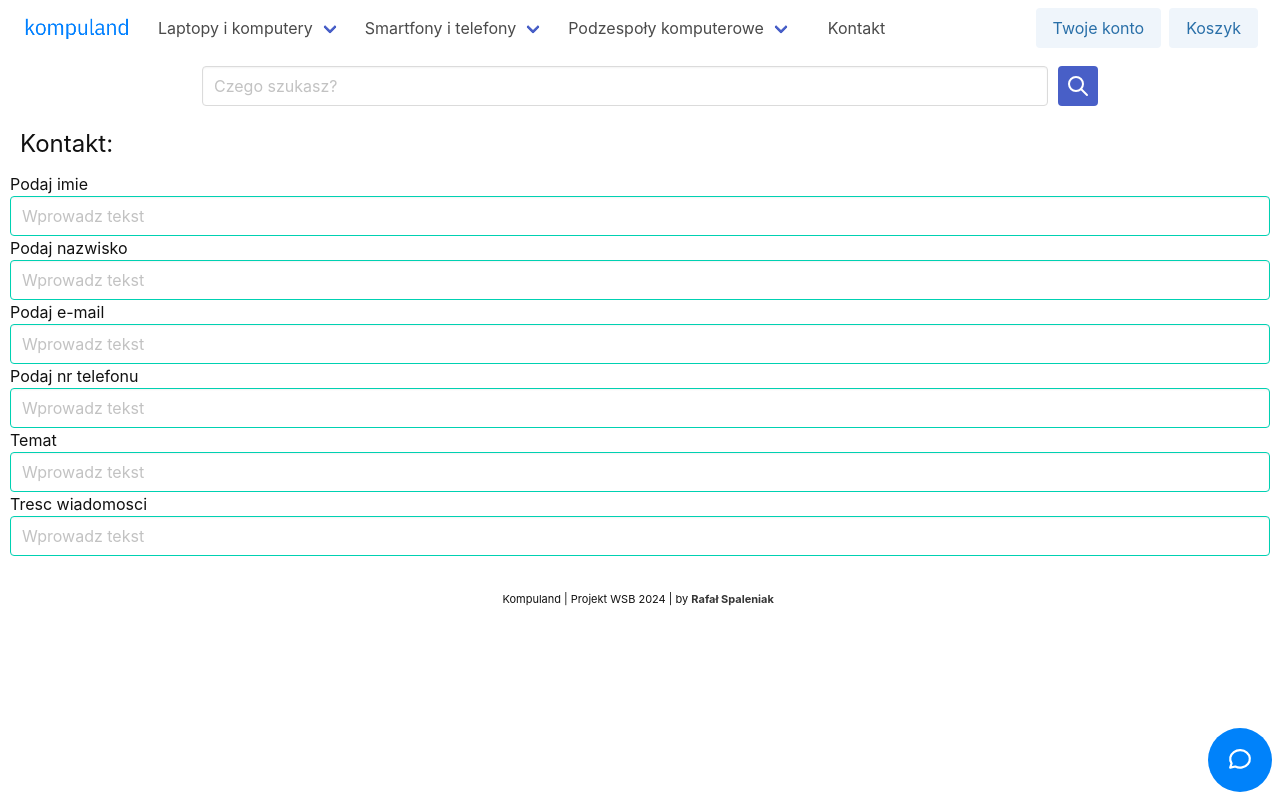
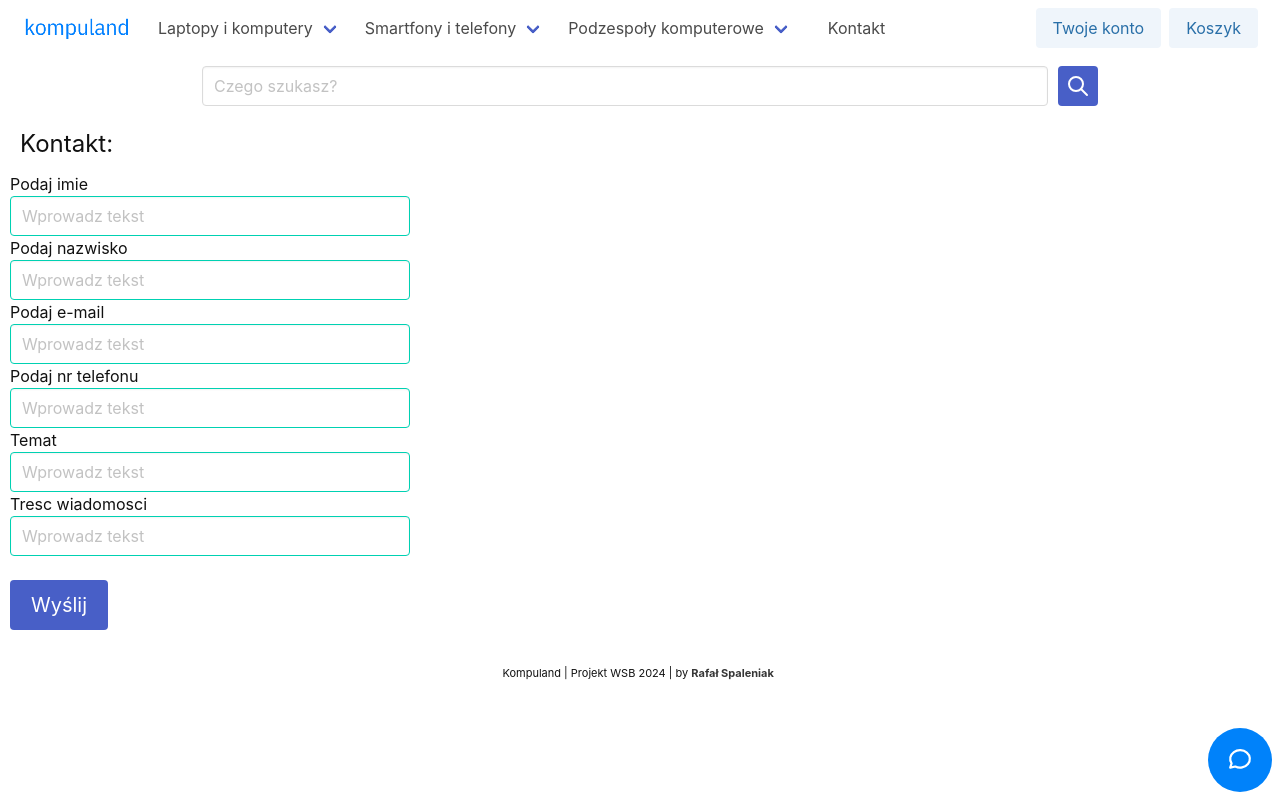
Before and after one commit to rafalspa/spa, a Nuxt app: page /kontakt in a window 1280 px wide. Built offline with nearby package versions, Linux system fonts and the light colour scheme.

Commit message:
poprawki stylow

```diff
--- a/assets/main.scss
+++ b/assets/main.scss
@@ -25,7 +25,7 @@ h1 {
 h2 {
 	font-size: 20px;
 	text-decoration: bold;
-	padding-bottom: 10px;
+	padding-bottom: 20px;
 	padding-left: 10px;
 	color: $kolor-tekstu;
 }
--- a/pages/kontakt.vue
+++ b/pages/kontakt.vue
@@ -10,6 +10,7 @@ useHead({
 </script>
 <template>
 	<h1>Kontakt:</h1>
+	<div style="width: 400px">
 		<FormsInput
 			:name="'Podaj imie'"
 			:valInput="''"
@@ -35,7 +36,9 @@ useHead({
 			:name="'Tresc wiadomosci'"
 			:valInput="''"
 			@sendValue="getData($event)"
-	/>
+		/><br />
+		<button class="button is-medium is-link">Wyślij</button>
+	</div>
 </template>
 
 <style scoped lang="scss"></style>
```
Lines whose indentation alone changed are shown as unchanged.
